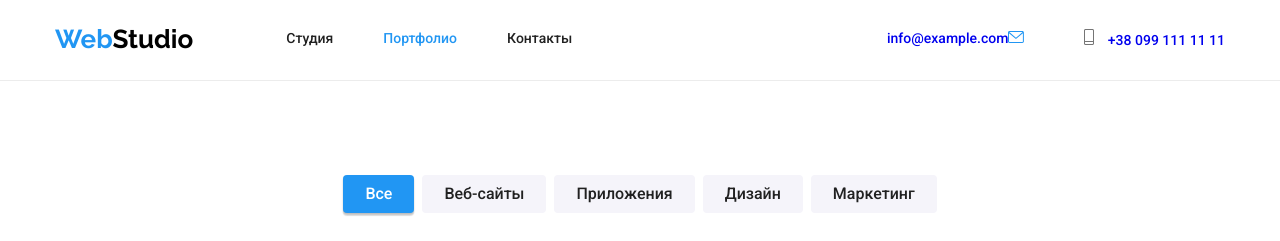
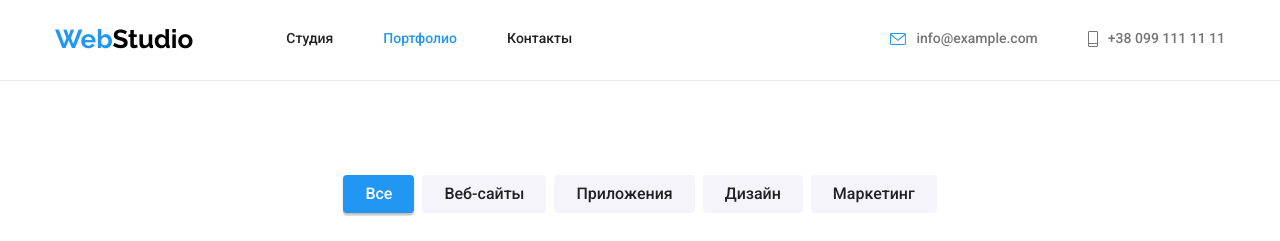
Before and after one commit to GlucoGen17/goit-markup-hw-04, a plain HTML site: page portfolio.html in a window 1280 px wide. Shown: the top 241 px of the page. Drawn offline with nearby package versions, Linux system fonts and the light colour scheme.

Commit message:
Update portfolio.html

```diff
--- a/portfolio.html
+++ b/portfolio.html
@@ -31,9 +31,7 @@
               <a class="header-link link" href="./index.html">Студия</a>
             </li>
             <li class="header-item">
-              <a class="header-link current link" href="./portfolio.html"
-                >Портфолио</a
-              >
+              <a class="header-link current link" href="./portfolio.html">Портфолио</a>
             </li>
             <li class="header-item">
               <a class="header-link link" href="#contact">Контакты</a>
@@ -42,14 +40,14 @@
         </nav>
         <ul class="header-contact">
           <li class="header-contact-item">
-            <a class="header-contact-mail link" href="info@example.com"
-              >info@example.com</a
-            ><svg class="contact-icon" width="16" height="12">
+            <a class="header-contact-link link" href="mailto:info@example.com"
+              ><svg class="contact-icon" width="16" height="12">
               <use href="./images/icons.svg#icon-envelope"></use>
-            </svg>
+            </svg>info@example.com</a
+            >
           </li>
           <li class="header-contact-item">
-            <a class="header-contact-tel link" href="+380991111111"
+            <a class="header-contact-link link" href="tel:+380991111111"
               ><svg class="contact-icon" width="10" height="16">
                 <use href="./images/icons.svg#icon-mobile"></use>
               </svg>
@@ -182,8 +180,7 @@
       </section>
     </main>
     <footer class="footer section">
-      <div class="container">
-        <div class="footer-bloks">
+      <div class="container footer-bloks">
           <div class="footer-address">
             <a class="footer-logo link" href="index.html"
               >Web<span class="footer-logo-studio">Studio</span></a
```
